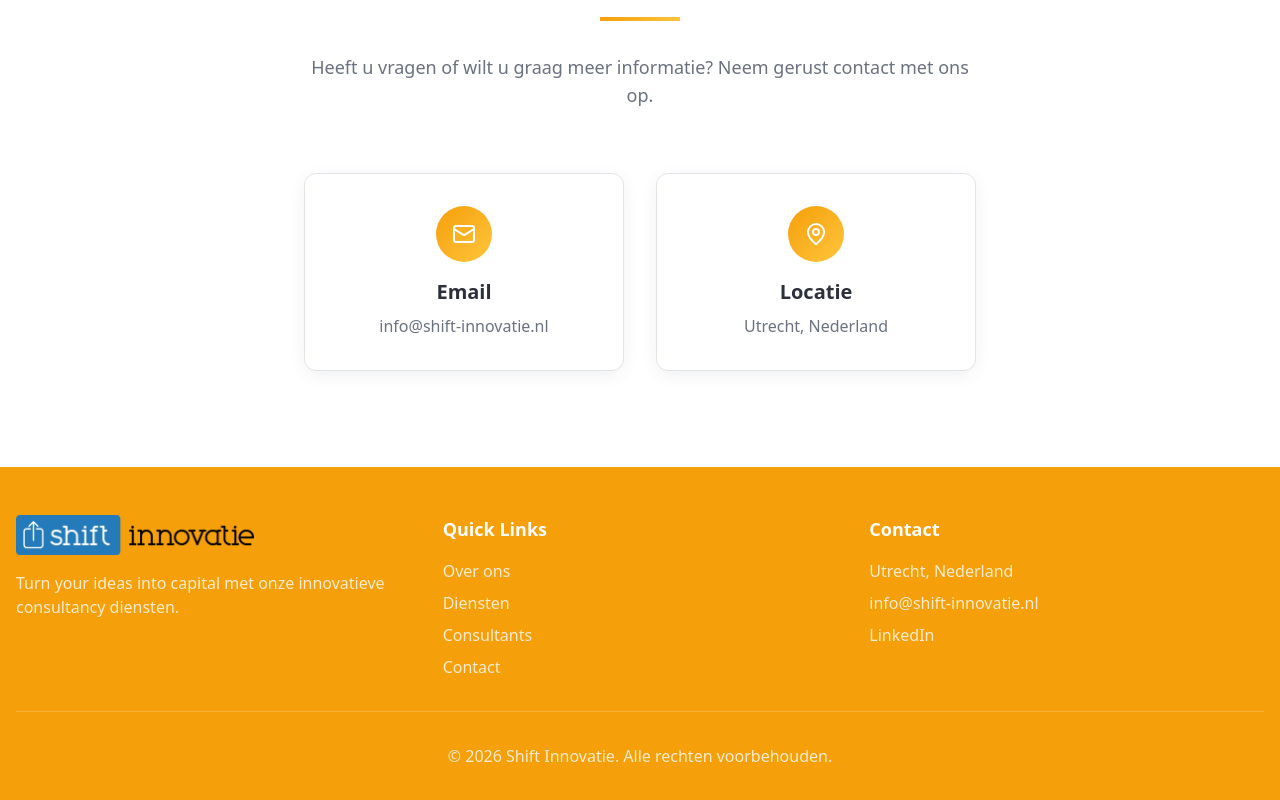
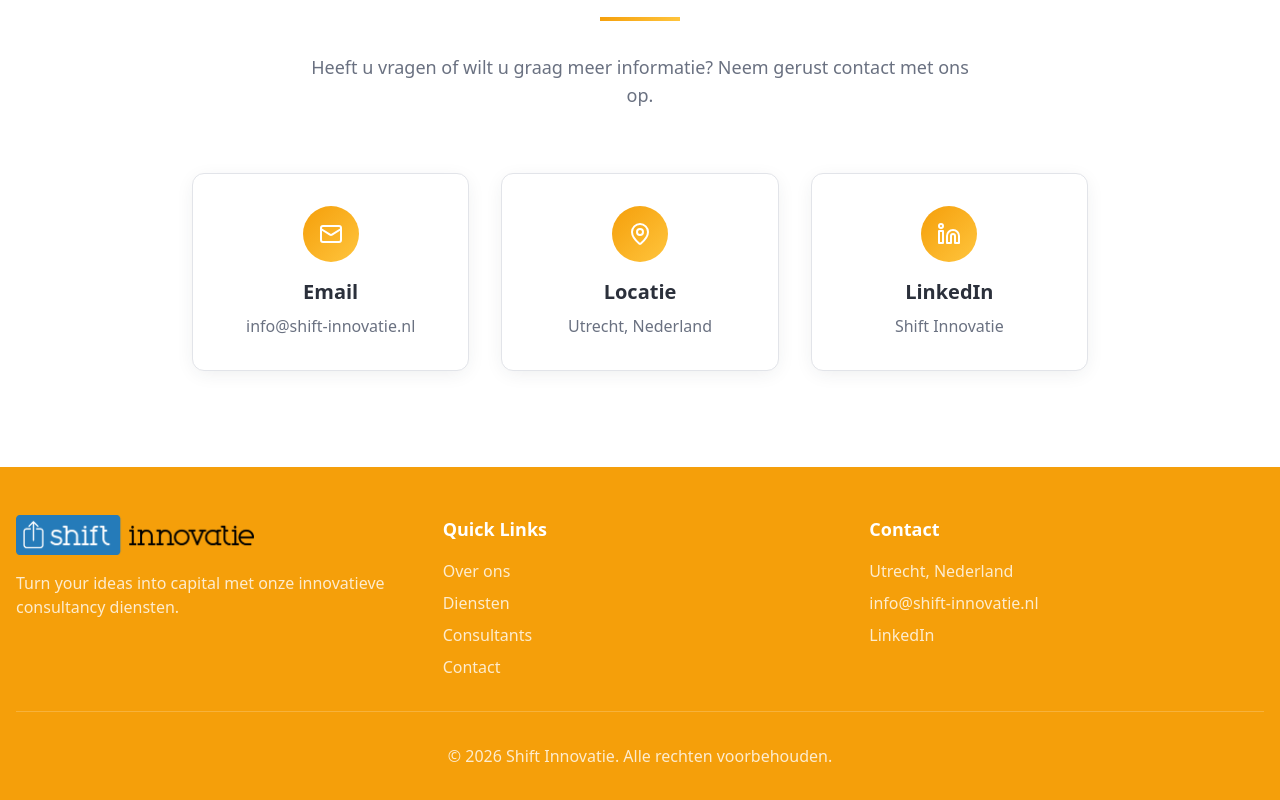
Before and after one commit to shiftinnovatie/shift-website-refresh, a React (Vite) app: page / in a window 1280 px wide. Shown: the part 6735-7535 px from the top of the page. Built offline with nearby package versions, Linux system fonts and the light colour scheme; the HTML template or start-up script is replaced by a standard one.

Commit message:
Changes
Co-authored-by: shiftinnovatie <241724672+shiftinnovatie@users.noreply.github.com>

```diff
--- a/src/components/Contact.tsx
+++ b/src/components/Contact.tsx
@@ -1,7 +1,7 @@
 import { motion } from "framer-motion";
 import { useInView } from "framer-motion";
 import { useRef } from "react";
-import { Mail, MapPin } from "lucide-react";
+import { Mail, MapPin, Linkedin } from "lucide-react";
 
 export const Contact = () => {
   const ref = useRef(null);
@@ -24,7 +24,7 @@ export const Contact = () => {
           </p>
         </motion.div>
 
-        <div className="grid md:grid-cols-2 gap-8 max-w-2xl mx-auto">
+        <div className="grid md:grid-cols-3 gap-8 max-w-4xl mx-auto">
           <motion.div
             initial={{ opacity: 0, y: 30 }}
             animate={isInView ? { opacity: 1, y: 0 } : {}}
@@ -55,6 +55,26 @@ export const Contact = () => {
             <h3 className="text-xl font-bold mb-2">Locatie</h3>
             <p className="text-muted-foreground">Utrecht, Nederland</p>
           </motion.div>
+
+          <motion.div
+            initial={{ opacity: 0, y: 30 }}
+            animate={isInView ? { opacity: 1, y: 0 } : {}}
+            transition={{ duration: 0.6, delay: 0.4 }}
+            className="bg-card p-8 rounded-xl shadow-card-hover border border-border hover:border-primary transition-all duration-300 text-center"
+          >
+            <div className="w-14 h-14 bg-gradient-primary rounded-full flex items-center justify-center mx-auto mb-4">
+              <Linkedin className="w-6 h-6 text-primary-foreground" />
+            </div>
+            <h3 className="text-xl font-bold mb-2">LinkedIn</h3>
+            <a
+              href="https://nl.linkedin.com/company/shift-innovatie"
+              target="_blank"
+              rel="noopener noreferrer"
+              className="text-muted-foreground hover:text-primary transition-colors"
+            >
+              Shift Innovatie
+            </a>
+          </motion.div>
         </div>
       </div>
     </section>
```
